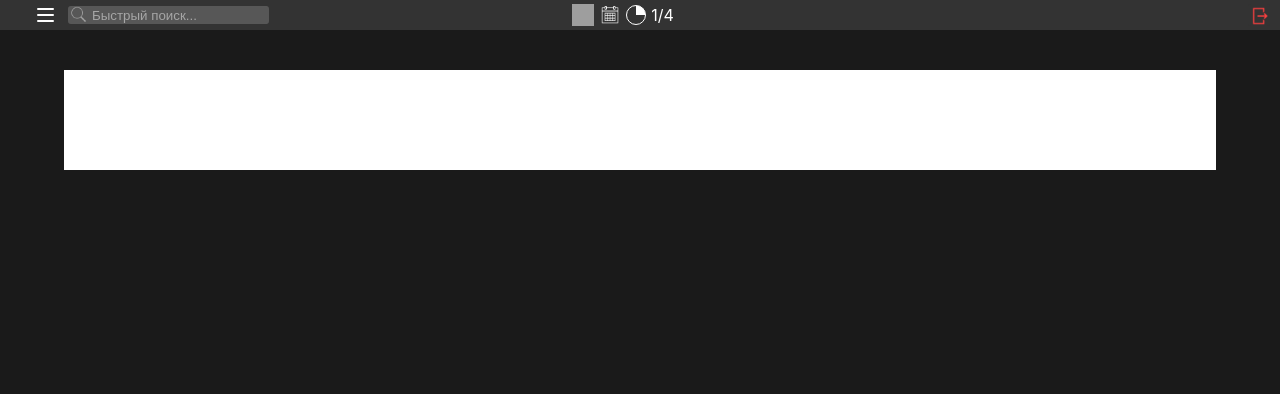
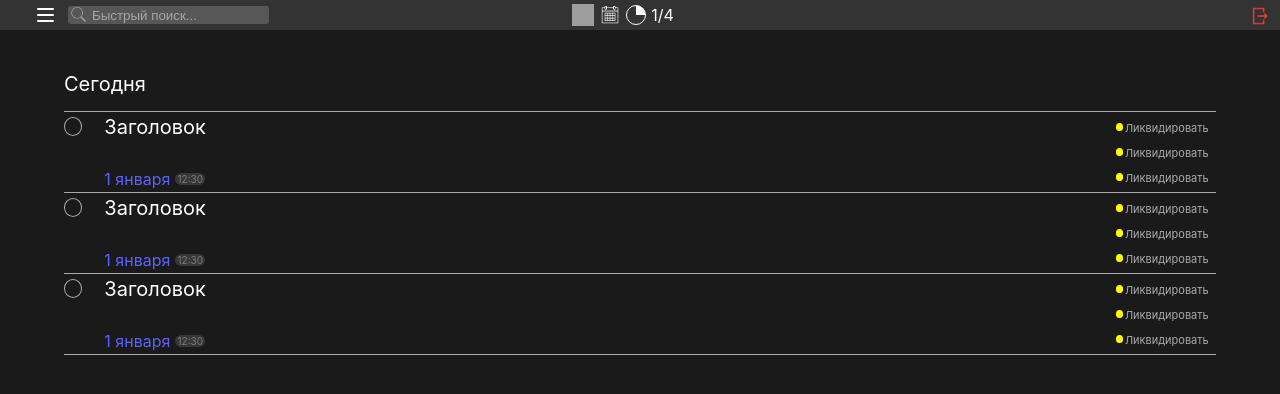
Before and after one commit to yaotone/planerFront, a React (Create React App) app: page /main_page in a window 1280 px wide. Shown: the top 394 px of the page. Built offline with nearby package versions, Linux system fonts and the light colour scheme; grey boxes are pictures that could not be loaded; a web font is replaced by a local one.

Commit message:
Добавлены шаблоны тудушек

```diff
--- a/src/main_page/main/main.css
+++ b/src/main_page/main/main.css
@@ -5,4 +5,10 @@
     flex-grow: 1;
     display: flex;
     justify-content: center;
+    overflow-y: scroll;
+    padding-bottom: 0px;
 }
+
+.main_content::-webkit-scrollbar{
+    display: none;
+}
--- /dev/null
+++ b/src/main_page/main/today/plan.css
@@ -0,0 +1,97 @@
+.plan_container{
+    position: relative;
+    background-color: inherit;
+    width: 100%;
+    height: 80px;
+    border-bottom: 0.5px solid #AAAAAA;
+    justify-content: space-between;
+    display: flex;
+    overflow: hidden;
+    transition: 0.5s;
+}
+
+.full{
+    transition: 0.5s;
+}
+
+.complete_circle{
+    width: 17px;
+    height: 17px;
+    outline: 1px solid #AAAAAA;
+    border-radius: 50%;
+    margin-top: 6px;
+    margin-left: 1px;
+}
+
+.complete_circle:hover{
+    outline: 1.5px solid #5C62FF;
+    background-color: #5c61ff21;
+}
+
+.plan_header{
+    color: white;
+    text-align: left;
+    font-size: 20px;
+    margin-top: 3px;
+    margin-left: 0px;
+}
+
+.plan_date {
+    display: flex;
+    margin-top: 30px;
+    color: white;
+    align-items: center;
+    margin-bottom: 4px;
+    transition: 0.5s;
+}
+
+.date_compressed{
+    margin-top: 0px;
+    transition: 0.5s;
+}
+
+.plan_day{
+    color: #5C62FF;
+}
+
+.plan_time{
+    color: #7B7B7B;
+    width: 30px;
+    height: fit-content;
+    border-radius: 10px;
+    background-color: #373737;
+    margin-left: 5px;
+    font-size: 10px;
+    text-align: center;
+}
+
+.plan_text{
+    position: sticky;
+    width: 95%;
+    height: fit-content;
+    color: white;
+    margin-bottom: 5px;
+    word-break: break-word ;
+}
+
+.left_plan{
+    width: 100%;
+    height: 98%;
+    display: flex;
+}
+
+.right_plan{
+    min-width: 100px;
+    min-height: 100%;
+    display: flex;
+    justify-content: space-evenly;
+    flex-direction: column;
+}
+
+.plan_data{
+    width: 100%;
+    height: 98%;
+    margin-left: 23px;
+    display: flex;
+    flex-direction: column;
+}
--- /dev/null
+++ b/src/main_page/main/today/plan.jsx
@@ -0,0 +1,67 @@
+import './plan.css'
+import { useState } from 'react';
+import PlanTag from './plan_tag';
+
+export default function Plan(circle_color){
+
+    const [isFull, setIsFull] = useState(false);
+    const [contentHeight, setContentHeight] = useState('80px')
+
+
+    function handlePlanUnfold(){
+        setIsFull(!isFull)
+        setContentHeight(document.querySelector('.plan_text').getBoundingClientRect().height + 60)
+    }
+
+    function handleChange(){
+        document.querySelector('.main_content').addEventListener('resize', ()=>setContentHeight(document.querySelector('.plan_text').getBoundingClientRect().height + 60));
+    }
+
+    function handleComplete(){
+    }
+
+    return(
+        <div className={isFull? 'plan_container full' : 'plan_container'} style={isFull ? {height: contentHeight } : {height: '80px'}} onClick={handlePlanUnfold}>
+            <div className='left_plan'>
+                <div className='complete_circle'></div>
+                <div className='plan_data'>
+                    <div className='plan_header'>
+                        Заголовок
+                    </div>
+                    <div className={isFull ? 'plan_date date_compressed' : 'plan_date'}>
+                        <div className='plan_day'>
+                            1 января
+                        </div>
+                        <div className='plan_time'>
+                            12:30
+                        </div>
+                    </div>
+                    <div className='plan_text' onChange={handleChange}>
+                        lwfnelwnflewnlkdnewwwe nnn
+                        weflmewklfnklwenfklnweklnfklwenlfnweklnflkwenlkfnwelknflewnlkfnwfewfewf
+                        efewfwefwenlfnwenfklw
+                        efwfklweflwnelkfnklwef
+                        lwfnelwnflewnlkdnewwwe nnn
+                        lwfnelwnflewnlkdnewwwe nnn
+                        weflmewklfnklwenfklnweklnfklwenlfnweklnflkwenlkfnwelknflewnlkfnwfewfewf
+                        efewfwefwenlfnwenfklw
+                        efwfklweflwnelkfnklwef
+                        lwfnelwnflewnlkdnewwwe nnn
+                        lwfnelwnflewnlkdnewwwe nnn
+                        weflmewklfnklwenfklnweklnfklwenlfnweklnflkwenlkfnwelknflewnlkfnwfewfewf
+                        efewfwefwenlfnwenfklw
+                        efwfklweflwnelkfnklwef
+                        lwfnelwnflewnlkdnewwwe nnn
+                    </div>
+                </div>
+            </div>
+            <div className='right_plan'>
+
+                <PlanTag></PlanTag>
+                <PlanTag></PlanTag>
+                <PlanTag></PlanTag>
+
+            </div>
+        </div>
+    )
+}
--- /dev/null
+++ b/src/main_page/main/today/plan_tag.css
@@ -0,0 +1,22 @@
+.plan_tag_container{
+    width: 100%;
+    height: 20px;
+    display: flex;
+    align-items: center;
+}
+
+.plan_tag_circle{
+    width: 8px;
+    height: 8px;
+    border-radius: 50%;
+}
+
+.plan_tag_text{
+    width: 100px;
+    height: 13px;
+    color: #AAAAAA;
+    font-size: 11px;
+    margin-left: 2px;
+    overflow: hidden;
+    text-overflow:ellipsis;
+}
--- /dev/null
+++ b/src/main_page/main/today/plan_tag.jsx
@@ -0,0 +1,14 @@
+import './plan_tag.css'
+
+export default function PlanTag(){
+    return(
+        <div className='plan_tag_container'>
+            <div className='plan_tag_circle' style={{backgroundColor: 'yellow'}}>
+
+            </div>
+            <div className='plan_tag_text'>
+                Ликвидировать jdwfwnfwefw
+            </div>
+        </div>
+    )
+}
--- a/src/main_page/main/today/today.css
+++ b/src/main_page/main/today/today.css
@@ -1,6 +1,32 @@
-.today_container{
+.plans_container{
+    display: flex;
+    flex-direction: column;
+    min-width:500px;
     width: 90%;
-    height: 100px;
-    background-color: white;
+    height: fit-content;
+    background-color: inherit;
     margin-top: 40px;
 }
+
+.plans_header p{
+    font-size: 20px;
+    margin-top: 2px;
+    margin-bottom: 15px;
+    color: white;
+}
+
+.plans_horizontal{
+    border: none;
+    background-color: #AAAAAA;
+    width: 100%;
+    height: 1px;
+}
+
+.empty{
+    color: gray;
+    text-align: center;
+}
+
+.not_empty{
+    display: none ;
+}
--- a/src/main_page/main/today/today.jsx
+++ b/src/main_page/main/today/today.jsx
@@ -1,9 +1,33 @@
 import './today.css'
+import Plan from './plan'
+import { useState } from 'react';
 
 export default function Today(){
+
+    const [isEmpty, setIsEmpty] = useState(false);
+
+    let plan_arr =[];
+    let len = plan_arr.length;
+
+    function handleChange(){
+        if(len === 0){
+            setIsEmpty(true);
+        }
+        else{
+            setIsEmpty(false);
+        }
+    }
+
     return(
-        <div className='today_container'>
-
+        <div className='plans_container' onChange={handleChange}>
+            <div className='plans_header'>
+                <p>Сегодня</p>
+            </div>
+            <div className='plans_horizontal'></div>
+            <p className={isEmpty ? 'empty' : 'not_empty'}>Здесь пусто!</p>
+            <Plan></Plan>
+            <Plan></Plan>
+            <Plan></Plan>
         </div>
     )
 }
--- a/src/main_page/main_page.jsx
+++ b/src/main_page/main_page.jsx
@@ -27,7 +27,7 @@ function MainPage() {
   else if(activeMain === 'Просроченные'){
     mainContent = <Outtimed></Outtimed>
   }
-  else if(activeMain === 'Выполненные'){
+  else if(activeMain === 'Выполненые'){
     mainContent = <Complete></Complete>
   }
 
```
